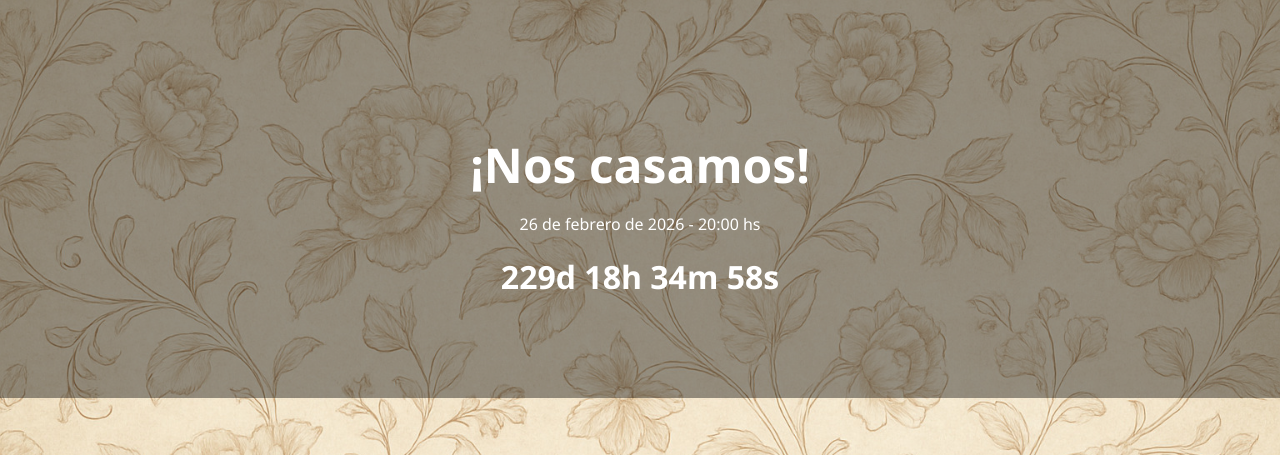
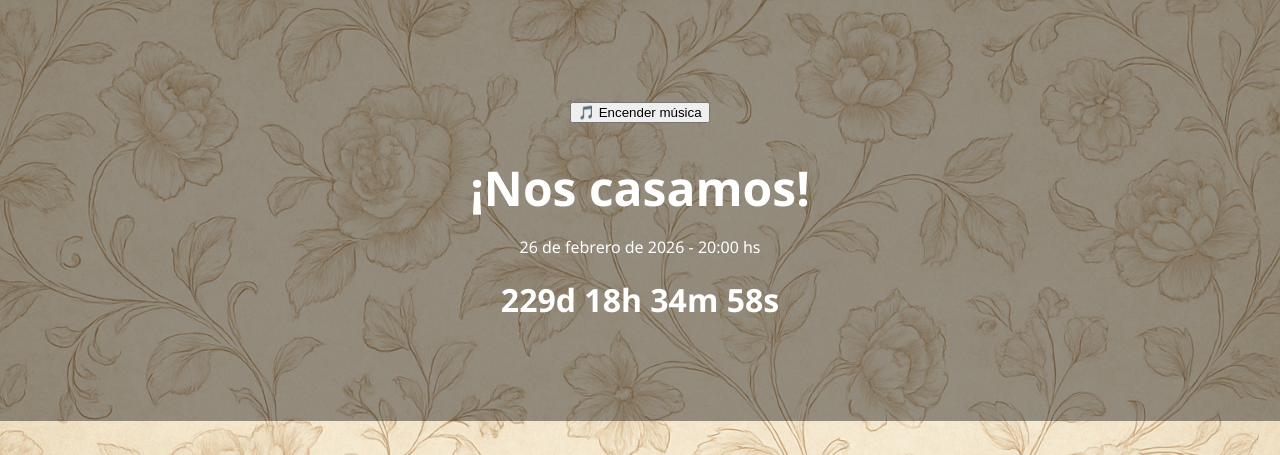
Before and after one commit to Lucasgcima/invitaciondemo, a plain HTML site: page index.html in a window 1280 px wide. Shown: the top 455 px of the page. Drawn offline with Linux system fonts and the light colour scheme.

Commit message:
Update index.html

```diff
--- a/index.html
+++ b/index.html
@@ -8,9 +8,11 @@
 </head>
 <body>
   <div class="hero">
-    <audio id="bg-music" autoplay loop muted>
+    <button id="play-music">🎵 Encender música</button>
+<audio id="bg-music" loop>
   <source src="all-of-me.mp3" type="audio/mpeg" />
 </audio>
+
 
 
 
```
